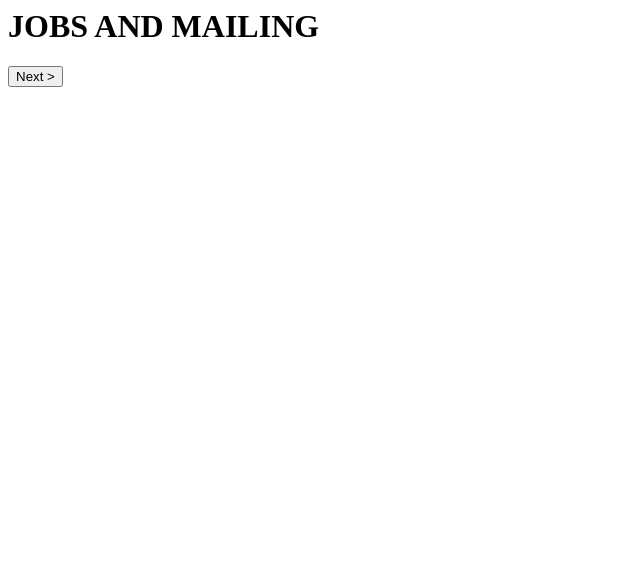
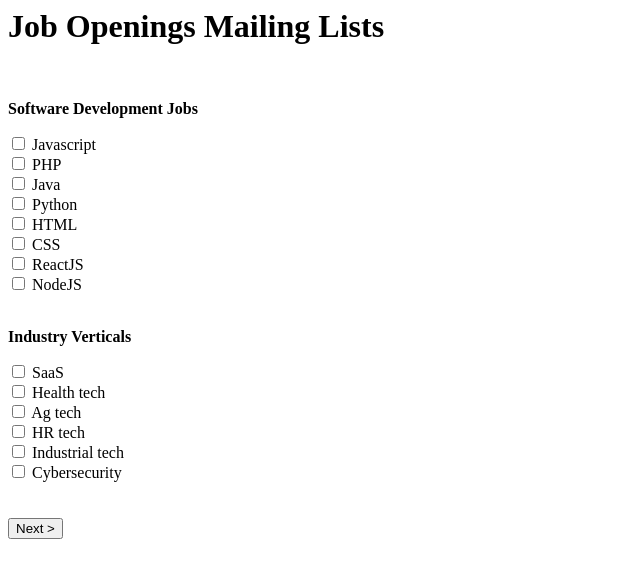
Before and after one commit to SGTWaffles-F34/application, a PHP site: page /views/jobsandmailing.html in a window 1280 px wide. Shown: the top 578 px of the page, without its empty margins (0-640 px from the left). Run offline with PHP 8.4, Linux system fonts and the light colour scheme.

Commit message:
added form pages

```diff
--- a/views/jobsandmailing.html
+++ b/views/jobsandmailing.html
@@ -2,9 +2,117 @@
 
 <body>
 
-<h1>JOBS AND MAILING</h1>
+    <div class="container">
+        <h1>Job Openings Mailing Lists</h1>
+        <br>
 
-<a href="summary"><button class="btn btn-primary center text-nowrap rounded">Next ></button></a>
+        <form action="summary" method="post" class="form-horizontal">
 
+            <div class="row">
+
+                <p><b>Software Development Jobs</b></p>
+
+                <div class="row">
+
+                    <div class="col">
+                        <input type="checkbox" id="javascript" name="javascript">
+                        <label for="javascript">Javascript</label>
+                    </div>
+
+                    <div class="col">
+                        <input type="checkbox" id="php" name="php">
+                        <label for="php">PHP</label>
+                    </div>
+
+                    <div class="col">
+                        <input type="checkbox" id="java" name="java">
+                        <label for="java">Java</label>
+                    </div>
+
+                    <div class="col">
+                        <input type="checkbox" id="python" name="python">
+                        <label for="python">Python</label>
+                    </div>
+
+                </div>
+
+                <div class="row">
+                    <div class="col">
+                        <input type="checkbox" id="HTML" name="HTML">
+                        <label for="HTML">HTML</label>
+                    </div>
+
+                    <div class="col">
+                        <input type="checkbox" id="CSS" name="CSS">
+                        <label for="CSS">CSS</label>
+                    </div>
+
+                    <div class="col">
+                        <input type="checkbox" id="ReactJS" name="ReactJS">
+                        <label for="ReactJS">ReactJS</label>
+                    </div>
+
+                    <div class="col">
+                        <input type="checkbox" id="NodeJS" name="NodeJS">
+                        <label for="NodeJS">NodeJS</label>
+                    </div>
+                </div>
+
+            </div>
+
+            <br>
+
+            <div class="row">
+
+                <p><b>Industry Verticals</b></p>
+
+                <div class="row">
+
+                    <div class="col">
+                        <input type="checkbox" id="SaaS" name="SaaS">
+                        <label for="SaaS">SaaS</label>
+                    </div>
+
+                    <div class="col">
+                        <input type="checkbox" id="healthtech" name="healthtech">
+                        <label for="healthtech">Health tech</label>
+                    </div>
+
+                    <div class="col">
+                        <input type="checkbox" id="agtech" name="agtech">
+                        <label for="agtech">Ag tech</label>
+                    </div>
+
+                    <div class="col">
+                        <input type="checkbox" id="hrtech" name="hrtech">
+                        <label for="hrtech">HR tech</label>
+                    </div>
+
+                </div>
+
+                <div class="row">
+                    <div class="col-sm-3">
+                        <input type="checkbox" id="industrialtech" name="industrialtech">
+                        <label for="industrialtech">Industrial tech</label>
+                    </div>
+
+                    <div class="col-sm-3 float-start">
+                        <input type="checkbox" id="cybersec" name="cybersec">
+                        <label for="cybersec">Cybersecurity</label>
+                    </div>
+
+                </div>
+
+            </div>
+
+            <br> <br>
+
+            <div class="col-sm-4 float-end">
+                <a href="summary"><button class="btn btn-primary col-12 rounded">Next ></button></a>
+            </div>
+        </form>
+
+
+    </div>
 </body>
 </html>
--- a/views/summary.html
+++ b/views/summary.html
@@ -4,6 +4,11 @@
 
 <h1>Summary</h1>
 
+<div class="container">
+    <h1></h1>
+    <p>Thank you {{ @SESSION.fname }} {{ @SESSION.lname}} for applying!</p>
+</div>
+
 
 </body>
 </html>
```
Also changed, not shown: index.php (+52 -14 lines), views/experience.html (+43 -1 lines), views/personinfo.html (+44 -7 lines).
